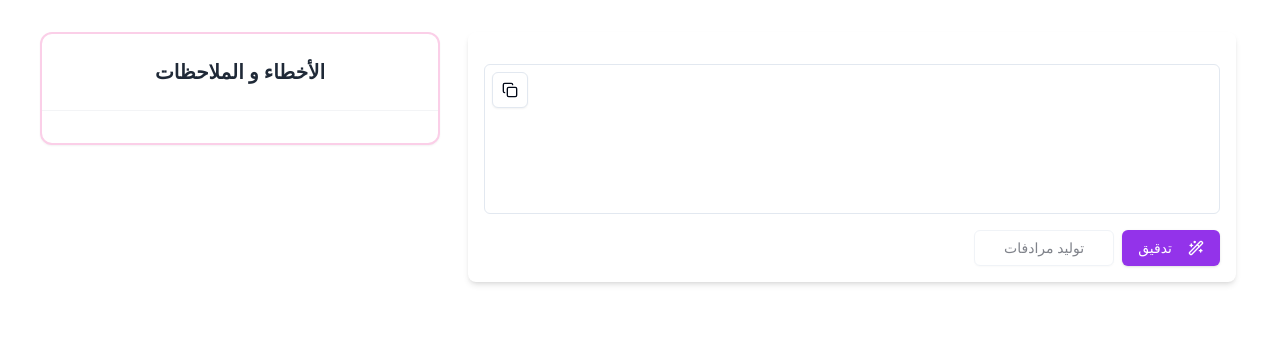
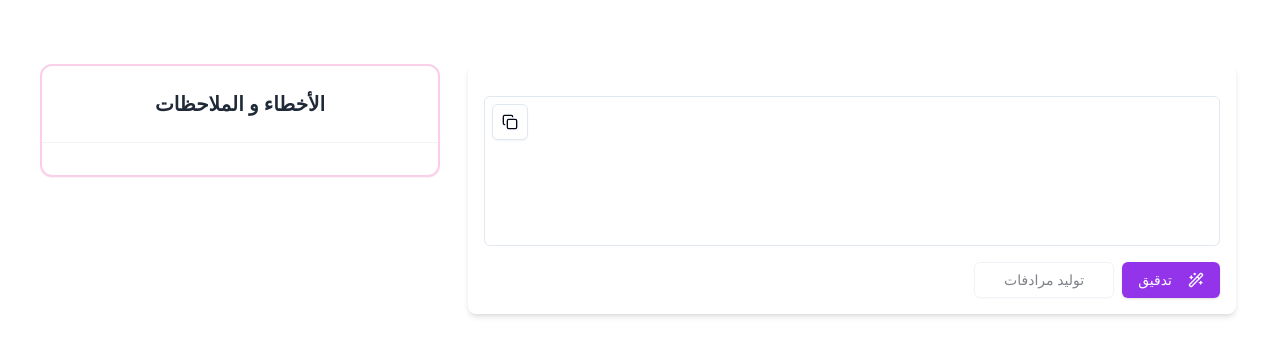
Before and after one commit to kha09/allam_nu7aa, a Next.js app: page / in a window 1280 px wide. Shown: the top 356 px of the page. Built offline with nearby package versions, Linux system fonts and the light colour scheme.

Commit message:
fix padding

```diff
--- a/src/app/page.tsx
+++ b/src/app/page.tsx
@@ -22,7 +22,7 @@ export default function Home() {
   }
 
   return (
-    <main className="flex min-h-screen p-8 justify-center">
+    <main className="flex min-h-screen pt-16 p-8 justify-center">
       <div className="flex gap-6 max-w-[1200px] w-full">
         <div className="w-[400px]">
           <ErrorDisplay
--- a/src/components/text-editor.tsx
+++ b/src/components/text-editor.tsx
@@ -249,7 +249,7 @@ export function TextEditor({ onErrorsFound, onSynonymsGenerated }: TextEditorPro
             id="error-tooltip"
             className="absolute z-50"
             style={{
-              top: `${errorInfo.position.top - 60}px`,
+              top: `${errorInfo.position.top - 100}px`,
               left: `${errorInfo.position.left}px`,
               transform: 'translate(-50%, 0)',
               opacity: 1,
```
